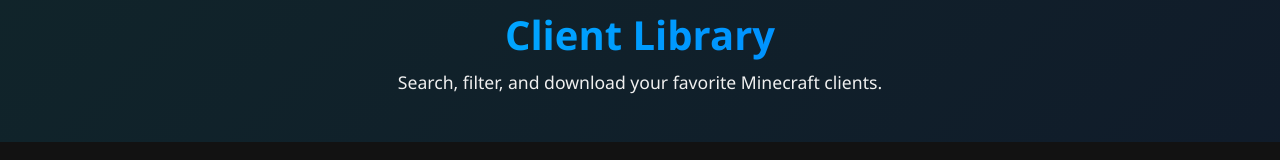
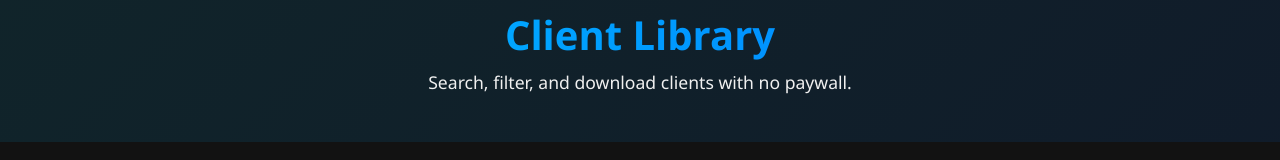
Before and after one commit to whoppps/BypassBoard, a plain HTML site: page clients.html in a window 1280 px wide. Shown: the part 122-282 px from the top of the page. Drawn offline with Linux system fonts and the light colour scheme.

Commit message:
Update clients.html

```diff
--- a/clients.html
+++ b/clients.html
@@ -216,7 +216,7 @@
 
   <header class="hero">
     <h1>Client Library</h1>
-    <p>Search, filter, and download your favorite Minecraft clients.</p>
+    <p>Search, filter, and download clients with no paywall.</p>
   </header>
 
   <div class="controls">
```
